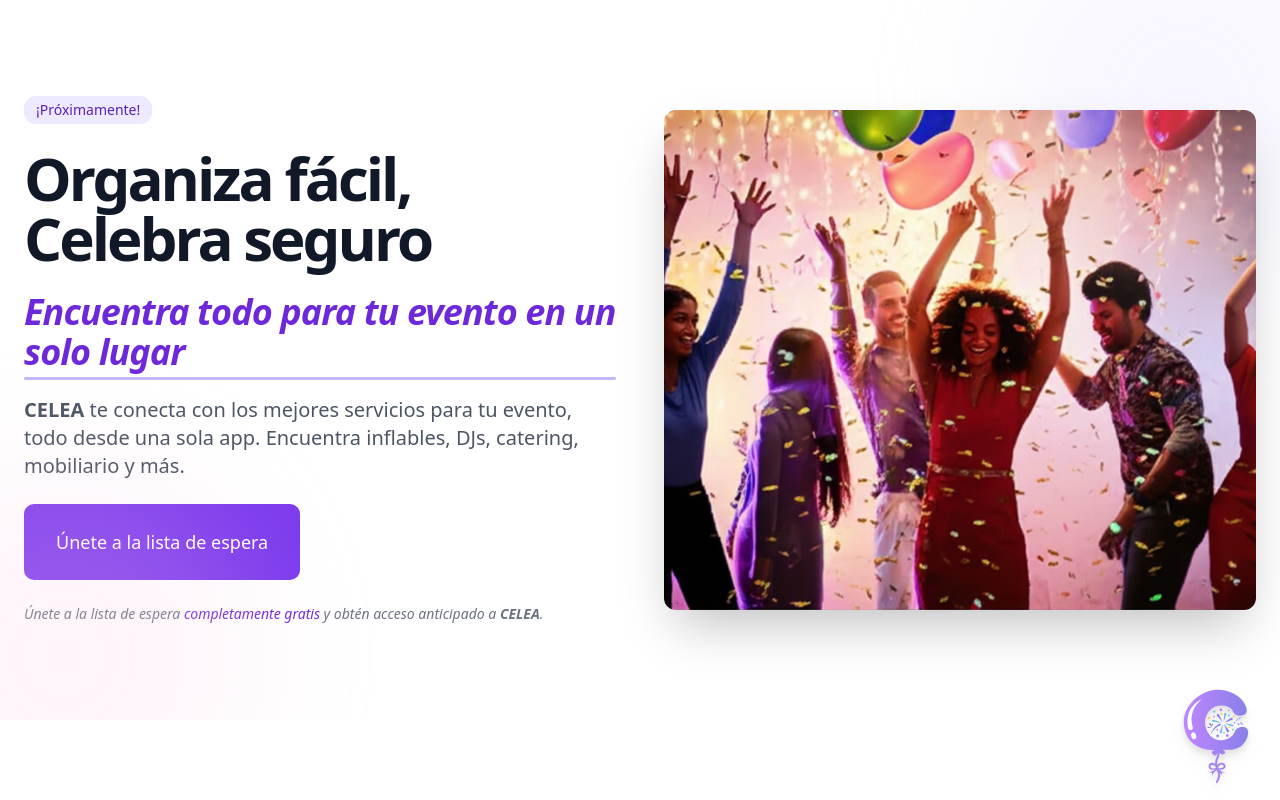
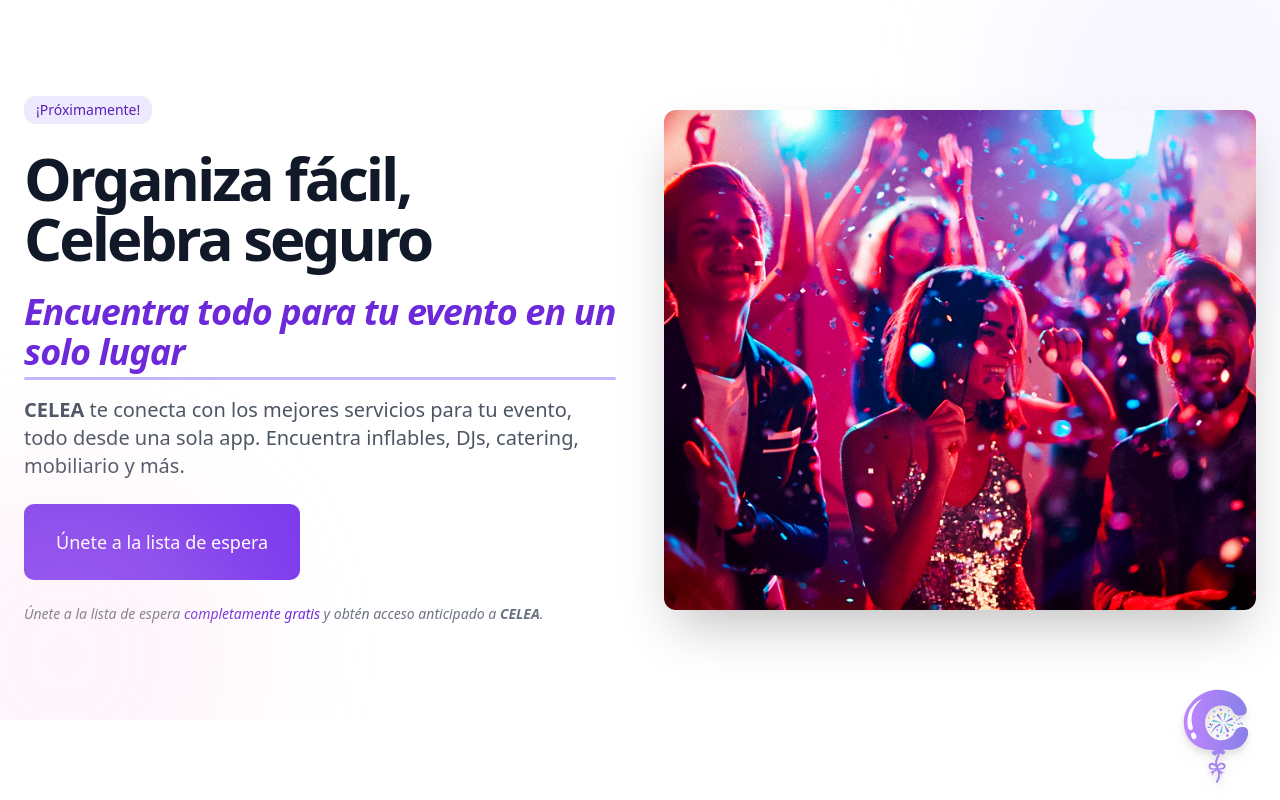
Before and after one commit to Eventco-mx/LandingPage, a Next.js app: page / in a window 1280 px wide. Shown: the top 800 px of the page. Built offline with nearby package versions, Linux system fonts and the light colour scheme; no server answers.

Commit message:
Se mejora calidad de imagen en el hero

```diff
--- a/components/hero-section.tsx
+++ b/components/hero-section.tsx
@@ -59,7 +59,7 @@ export default function HeroSection() {
 
           <div className="relative h-[400px] lg:h-[500px] rounded-xl overflow-hidden shadow-2xl">
             <Image
-              src="/colorful-dance-party.png"
+              src="/hero-image-1.jpg"
               alt="Celebración de evento con CELEA"
               fill
               className="object-cover"
```
Also changed, not shown: public/hero-image-1.jpg (added).
